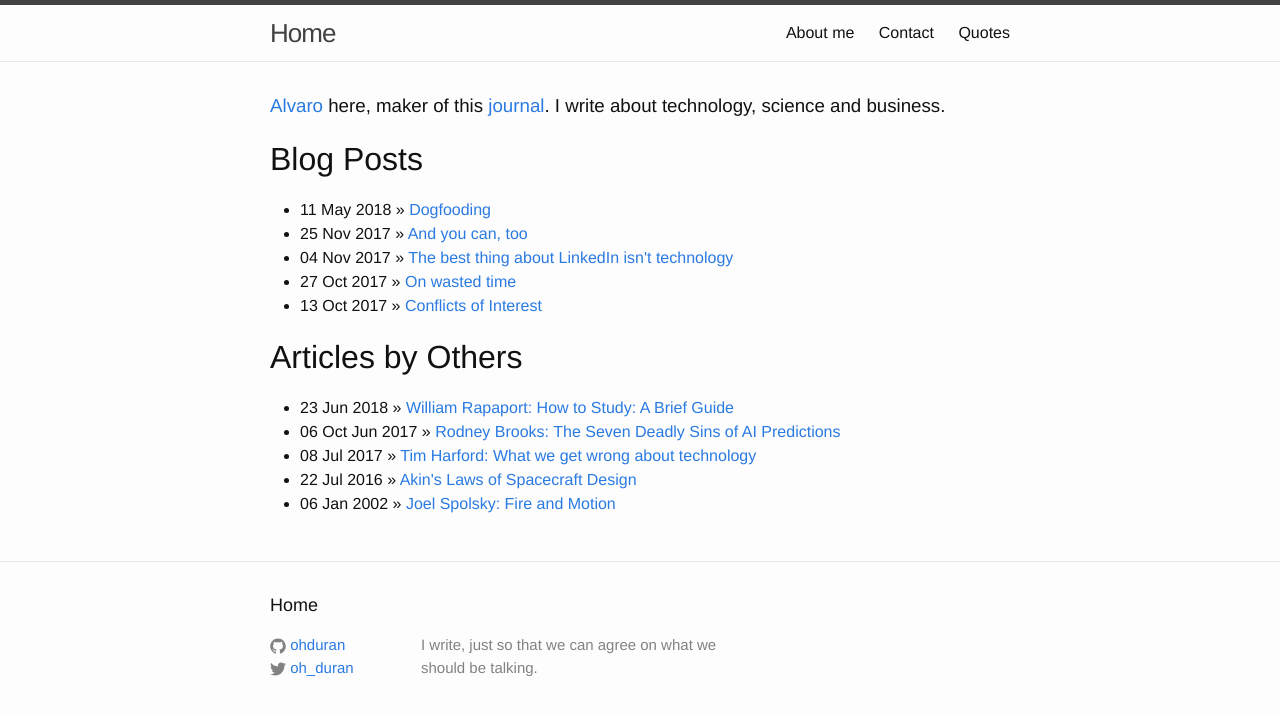
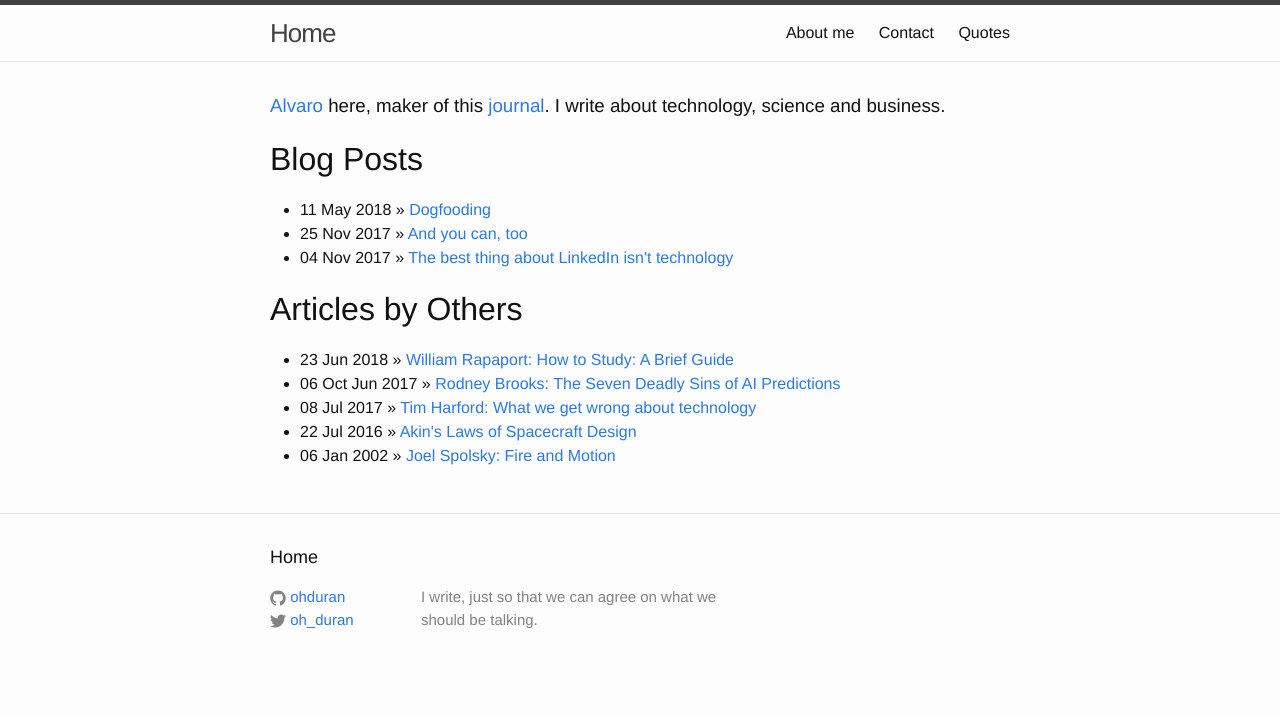
Before and after one commit to ohduran/ohduran.github.io, a Jekyll site: the page built from index.html, in a window 1280 px wide. Shown: the top 715 px of the page. Built offline with Jekyll 4.4.1, drawn with Linux system fonts in a browser that asks for light colours.

Commit message:
limit posts on index

```diff
--- a/index.html
+++ b/index.html
@@ -7,7 +7,7 @@ layout: default
 
   <h1>Blog Posts</h1>
   <ul class="posts">
-    {% for post in site.posts %}
+    {% for post in site.posts limit:3 %}
       <li><span>{{ post.date | date_to_string }}</span> &raquo; <a href="{{ post.url }}">{{ post.title }}</a></li>
     {% endfor %}
   </ul>
--- a/journal.html
+++ b/journal.html
@@ -2,7 +2,7 @@
 layout: default
 ---
 
-<div>
+<div id="home">
 <h3><a href="/about/">Alvaro</a> here, maker of this journal. I write about technology, science and business.</h3>
 
   <h1>Blog Posts</h1>
```
